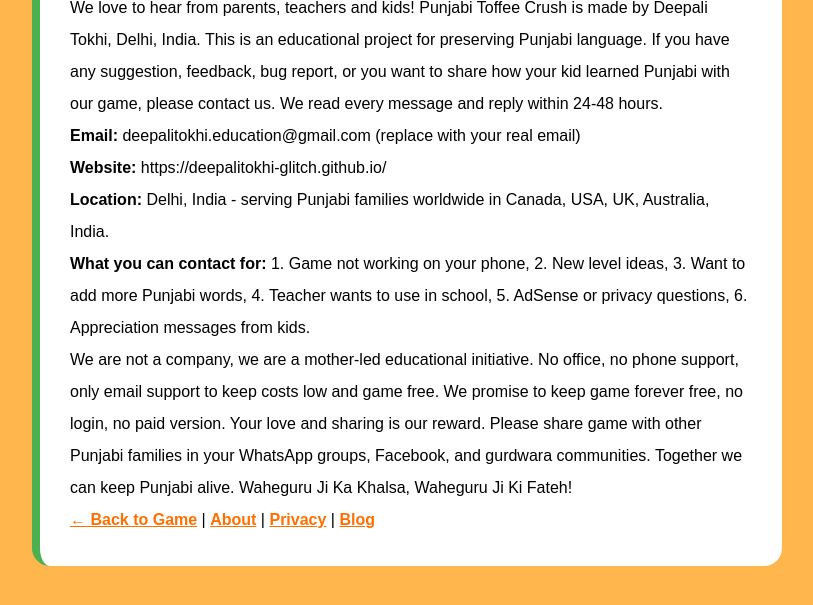
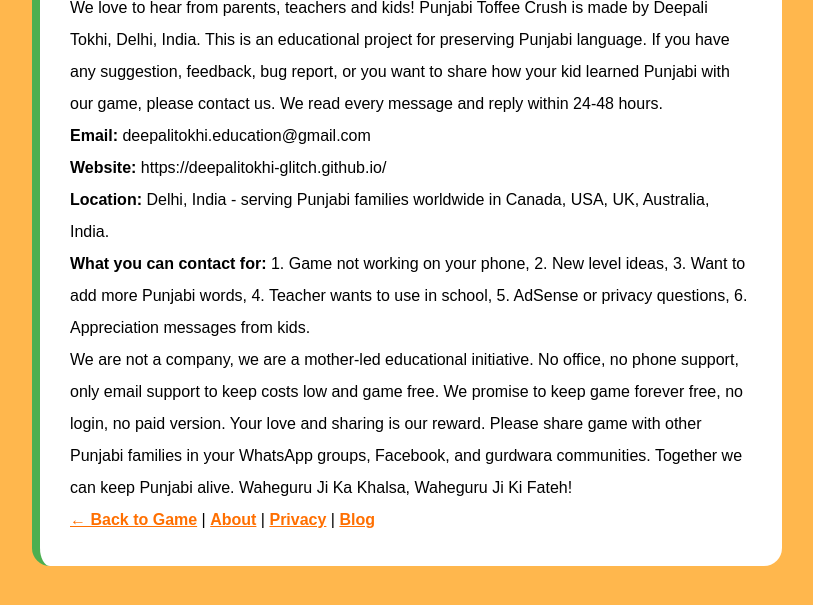
Before and after one commit to deepalitokhi-glitch/deepalitokhi-glitch.github.io, a plain HTML site: page contact.html in a window 1280 px wide. Shown: the part 117-722 px from the top of the page, without its empty margins (233-1046 px from the left). Drawn offline with Linux system fonts and the light colour scheme.

Commit message:
Update contact.html

```diff
--- a/contact.html
+++ b/contact.html
@@ -1,7 +1,7 @@
 <!DOCTYPE html><html lang="en"><head><meta charset="UTF-8"><meta name="viewport" content="width=device-width,initial-scale=1"><title>Contact Us - Punjabi Toffee Crush</title><script async src="https://pagead2.googlesyndication.com/pagead/js/adsbygoogle.js?client=ca-pub-1905215538239803" crossorigin="anonymous"></script><style>*{margin:0;padding:0;box-sizing:border-box;font-family:Arial}body{background:#FFB74D;padding:15px}.box{background:#fff;max-width:750px;margin:auto;border-radius:18px;padding:30px;line-height:2;border-left:8px solid #4CAF50}h1{color:#2E7D32}a{color:#FF6F00;font-weight:900}</style></head><body><div class="box">
 <h1>Contact Us - Punjabi Toffee Crush</h1>
 <p>We love to hear from parents, teachers and kids! Punjabi Toffee Crush is made by Deepali Tokhi, Delhi, India. This is an educational project for preserving Punjabi language. If you have any suggestion, feedback, bug report, or you want to share how your kid learned Punjabi with our game, please contact us. We read every message and reply within 24-48 hours.</p>
-<p><b>Email:</b> deepalitokhi.education@gmail.com (replace with your real email)<br><b>Website:</b> https://deepalitokhi-glitch.github.io/<br><b>Location:</b> Delhi, India - serving Punjabi families worldwide in Canada, USA, UK, Australia, India.</p>
+<p><b>Email:</b> deepalitokhi.education@gmail.com<br><b>Website:</b> https://deepalitokhi-glitch.github.io/<br><b>Location:</b> Delhi, India - serving Punjabi families worldwide in Canada, USA, UK, Australia, India.</p>
 <p><b>What you can contact for:</b> 1. Game not working on your phone, 2. New level ideas, 3. Want to add more Punjabi words, 4. Teacher wants to use in school, 5. AdSense or privacy questions, 6. Appreciation messages from kids.</p>
 <p>We are not a company, we are a mother-led educational initiative. No office, no phone support, only email support to keep costs low and game free. We promise to keep game forever free, no login, no paid version. Your love and sharing is our reward. Please share game with other Punjabi families in your WhatsApp groups, Facebook, and gurdwara communities. Together we can keep Punjabi alive. Waheguru Ji Ka Khalsa, Waheguru Ji Ki Fateh!</p>
 <p><a href="index.html">← Back to Game</a> | <a href="about.html">About</a> | <a href="privacy.html">Privacy</a> | <a href="blog.html">Blog</a></p>
```
